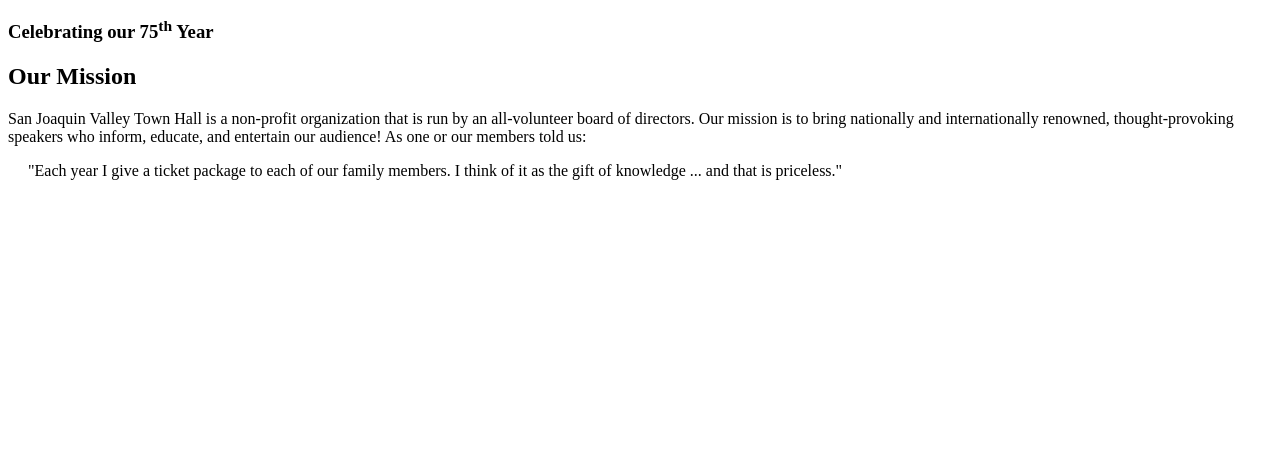
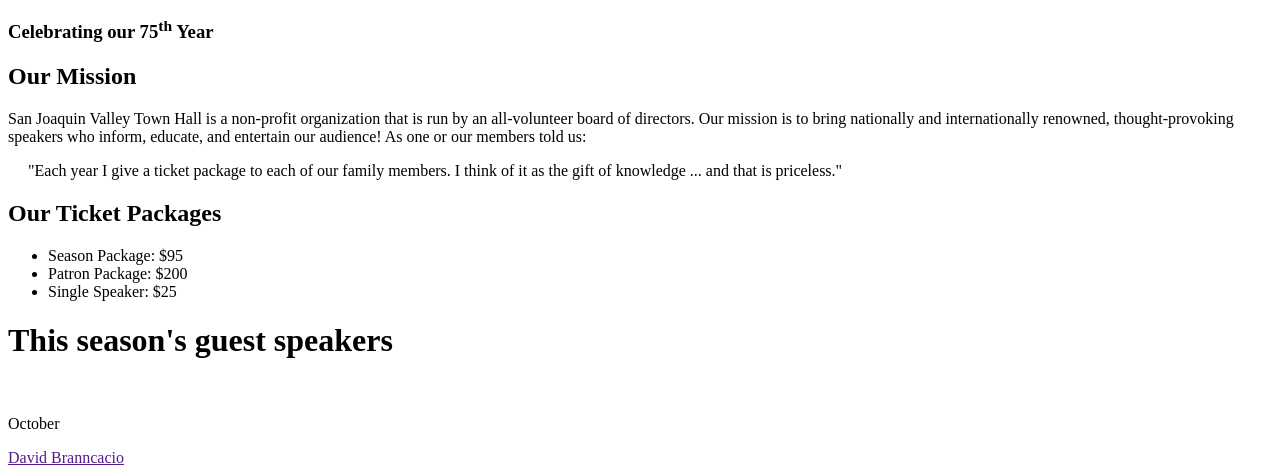
Before and after one commit to dek2024/A05, a plain HTML site: page index.html in a window 1280 px wide. Shown: the part 332-807 px from the top of the page. Drawn offline with Linux system fonts and the light colour scheme.

Commit message:
Update index.html

```diff
--- a/index.html
+++ b/index.html
@@ -11,6 +11,18 @@
     thought-provoking speakers who inform, educate, and entertain our audience! As one or our members told us:</p>
   <p style="margin-left: 20px;">"Each year I give a ticket package to each of our family members.
     I think of it as the gift of knowledge ... and that is priceless."</p>
+  <h2>Our Ticket Packages</h2>
+  <p>
+    <ul>
+      <li>Season Package: $95</li>
+      <li>Patron Package: $200</li>
+      <li>Single Speaker: $25</li>
+    </ul>
+  </p>
+  <h1>This season's guest speakers</h1>
+  <br>
+  <p><bold>October</bold></p>
+  <a href="">David Branncacio</a>
 </body>
 <footer>
 
```
